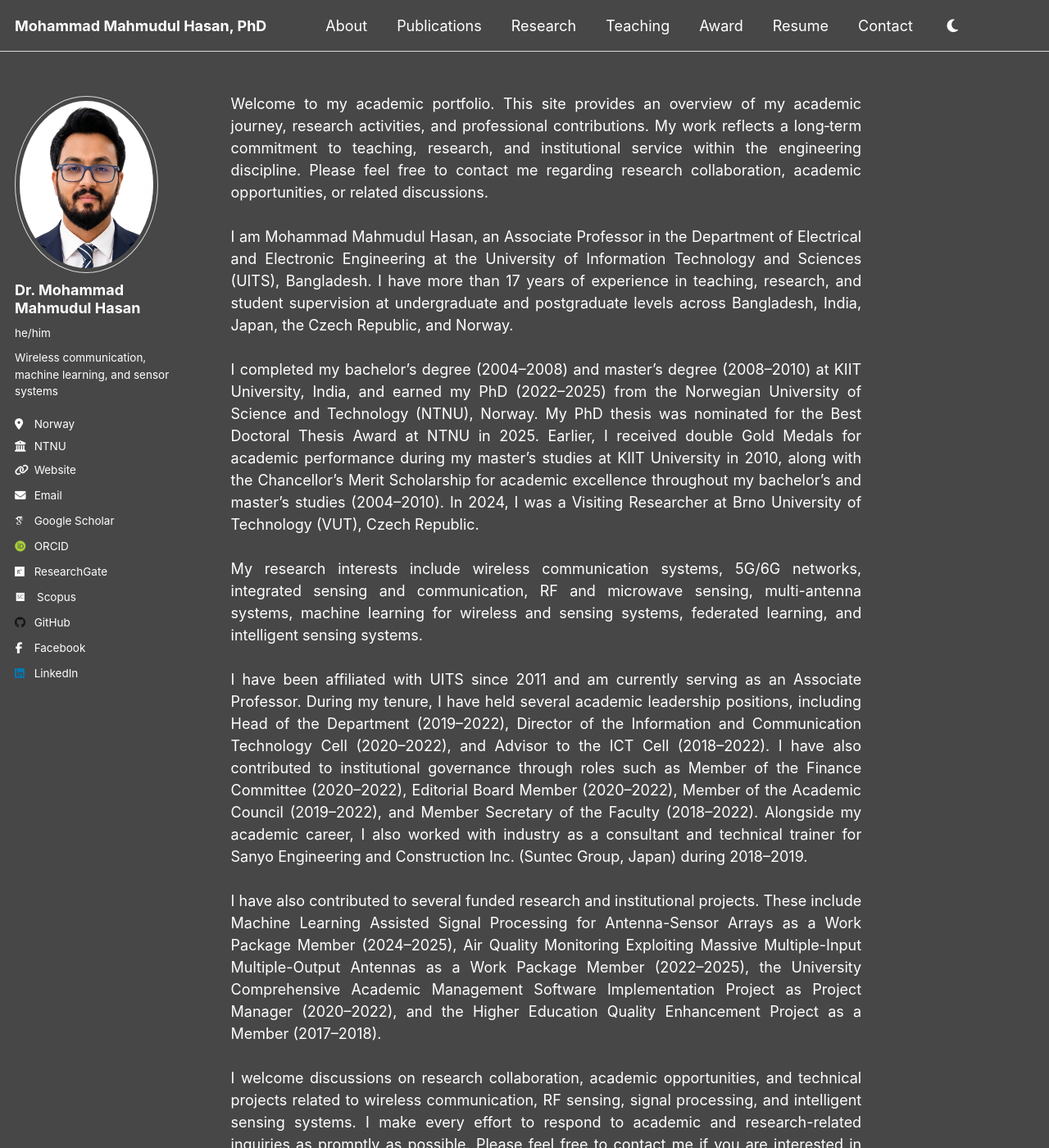
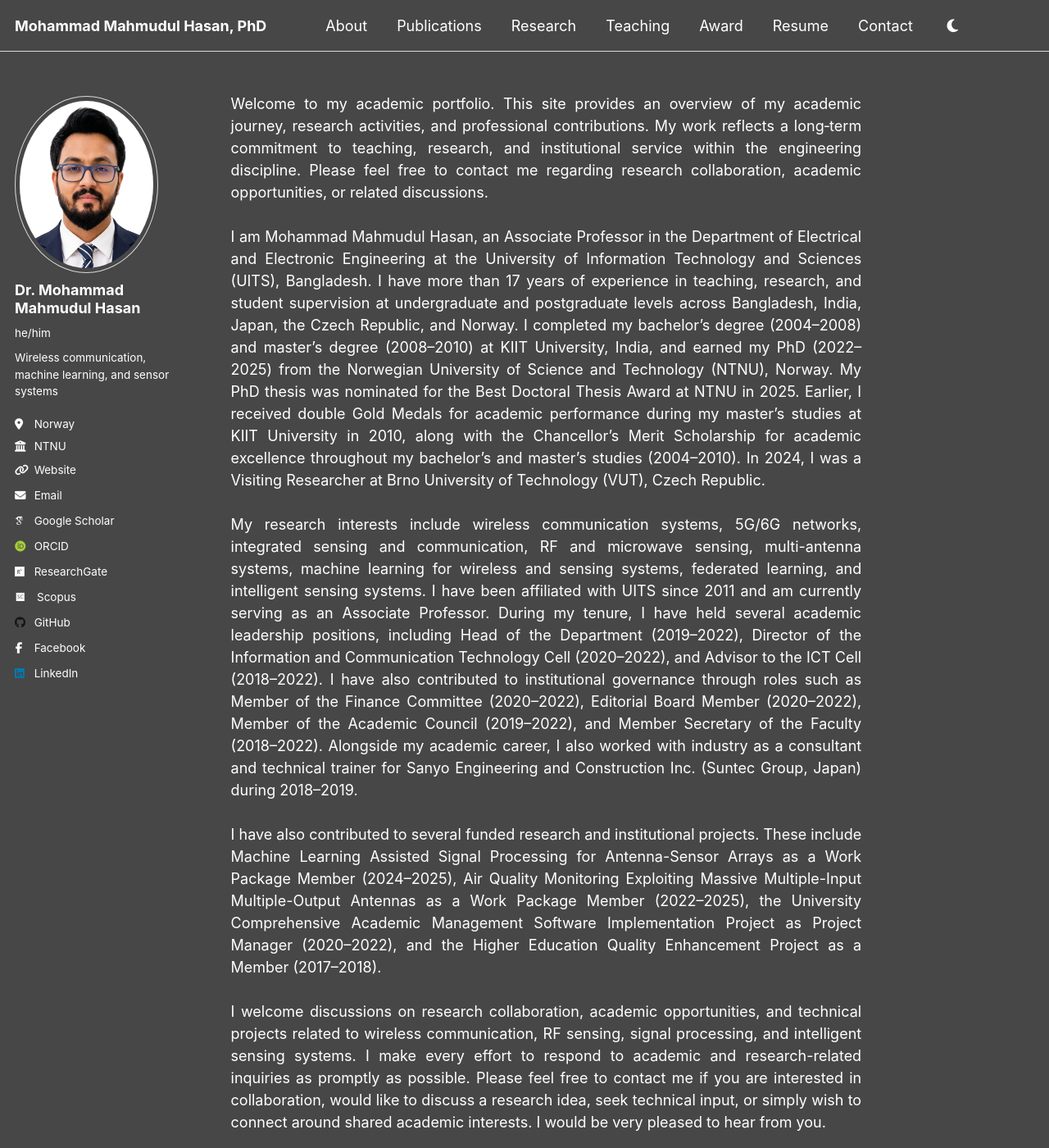
Before and after one commit to dearmahmud/dearmahmud.github.io, a Jekyll site: the page built from _pages/about.md, in a window 1280 px wide and 1400 px high. Shown: the whole window at 82% size. Built offline with Jekyll 4.4.1, drawn with Linux system fonts in a browser that asks for light colours; some web fonts are replaced.

```diff
--- a/_pages/about.md
+++ b/_pages/about.md
@@ -9,10 +9,8 @@ redirect_from:
 
 <p style="text-align: justify;">
 Welcome to my academic portfolio. This site provides an overview of my academic journey, research activities, and professional contributions. My work reflects a long‑term commitment to teaching, research, and institutional service within the engineering discipline. Please feel free to contact me regarding research collaboration, academic opportunities, or related discussions. <br><br>
-  I am Mohammad Mahmudul Hasan, an Associate Professor in the Department of Electrical and Electronic Engineering at the University of Information Technology and Sciences (UITS), Bangladesh. I have more than 17 years of experience in teaching, research, and student supervision at undergraduate and postgraduate levels across Bangladesh, India, Japan, the Czech Republic, and Norway. <br><br>
-I completed my bachelor’s degree (2004–2008) and master’s degree (2008–2010) at KIIT University, India, and earned my PhD (2022–2025) from the Norwegian University of Science and Technology (NTNU), Norway. My PhD thesis was nominated for the Best Doctoral Thesis Award at NTNU in 2025. Earlier, I received double Gold Medals for academic performance during my master’s studies at KIIT University in 2010, along with the Chancellor’s Merit Scholarship for academic excellence throughout my bachelor’s and master’s studies (2004–2010). In 2024, I was a Visiting Researcher at Brno University of Technology (VUT), Czech Republic. <br><br>
-My research interests include wireless communication systems, 5G/6G networks, integrated sensing and communication, RF and microwave sensing, multi-antenna systems, machine learning for wireless and sensing systems, federated learning, and intelligent sensing systems. <br><br>
-I have been affiliated with UITS since 2011 and am currently serving as an Associate Professor. During my tenure, I have held several academic leadership positions, including Head of the Department (2019–2022), Director of the Information and Communication Technology Cell (2020–2022), and Advisor to the ICT Cell (2018–2022). I have also contributed to institutional governance through roles such as Member of the Finance Committee (2020–2022), Editorial Board Member (2020–2022), Member of the Academic Council (2019–2022), and Member Secretary of the Faculty (2018–2022). Alongside my academic career, I also worked with industry as a consultant and technical trainer for Sanyo Engineering and Construction Inc. (Suntec Group, Japan) during 2018–2019. <br><br>
+  I am Mohammad Mahmudul Hasan, an Associate Professor in the Department of Electrical and Electronic Engineering at the University of Information Technology and Sciences (UITS), Bangladesh. I have more than 17 years of experience in teaching, research, and student supervision at undergraduate and postgraduate levels across Bangladesh, India, Japan, the Czech Republic, and Norway. I completed my bachelor’s degree (2004–2008) and master’s degree (2008–2010) at KIIT University, India, and earned my PhD (2022–2025) from the Norwegian University of Science and Technology (NTNU), Norway. My PhD thesis was nominated for the Best Doctoral Thesis Award at NTNU in 2025. Earlier, I received double Gold Medals for academic performance during my master’s studies at KIIT University in 2010, along with the Chancellor’s Merit Scholarship for academic excellence throughout my bachelor’s and master’s studies (2004–2010). In 2024, I was a Visiting Researcher at Brno University of Technology (VUT), Czech Republic. <br><br>
+My research interests include wireless communication systems, 5G/6G networks, integrated sensing and communication, RF and microwave sensing, multi-antenna systems, machine learning for wireless and sensing systems, federated learning, and intelligent sensing systems. I have been affiliated with UITS since 2011 and am currently serving as an Associate Professor. During my tenure, I have held several academic leadership positions, including Head of the Department (2019–2022), Director of the Information and Communication Technology Cell (2020–2022), and Advisor to the ICT Cell (2018–2022). I have also contributed to institutional governance through roles such as Member of the Finance Committee (2020–2022), Editorial Board Member (2020–2022), Member of the Academic Council (2019–2022), and Member Secretary of the Faculty (2018–2022). Alongside my academic career, I also worked with industry as a consultant and technical trainer for Sanyo Engineering and Construction Inc. (Suntec Group, Japan) during 2018–2019. <br><br>
 I have also contributed to several funded research and institutional projects. These include Machine Learning Assisted Signal Processing for Antenna-Sensor Arrays as a Work Package Member (2024–2025), Air Quality Monitoring Exploiting Massive Multiple-Input Multiple-Output Antennas as a Work Package Member (2022–2025), the University Comprehensive Academic Management Software Implementation Project as Project Manager (2020–2022), and the Higher Education Quality Enhancement Project as a Member (2017–2018).
 <br><br>
 I welcome discussions on research collaboration, academic opportunities, and technical projects related to wireless communication, RF sensing, signal processing, and intelligent sensing systems. I make every effort to respond to academic and research-related inquiries as promptly as possible. Please feel free to contact me if you are interested in collaboration, would like to discuss a research idea, seek technical input, or simply wish to connect around shared academic interests. I would be very pleased to hear from you.
```
